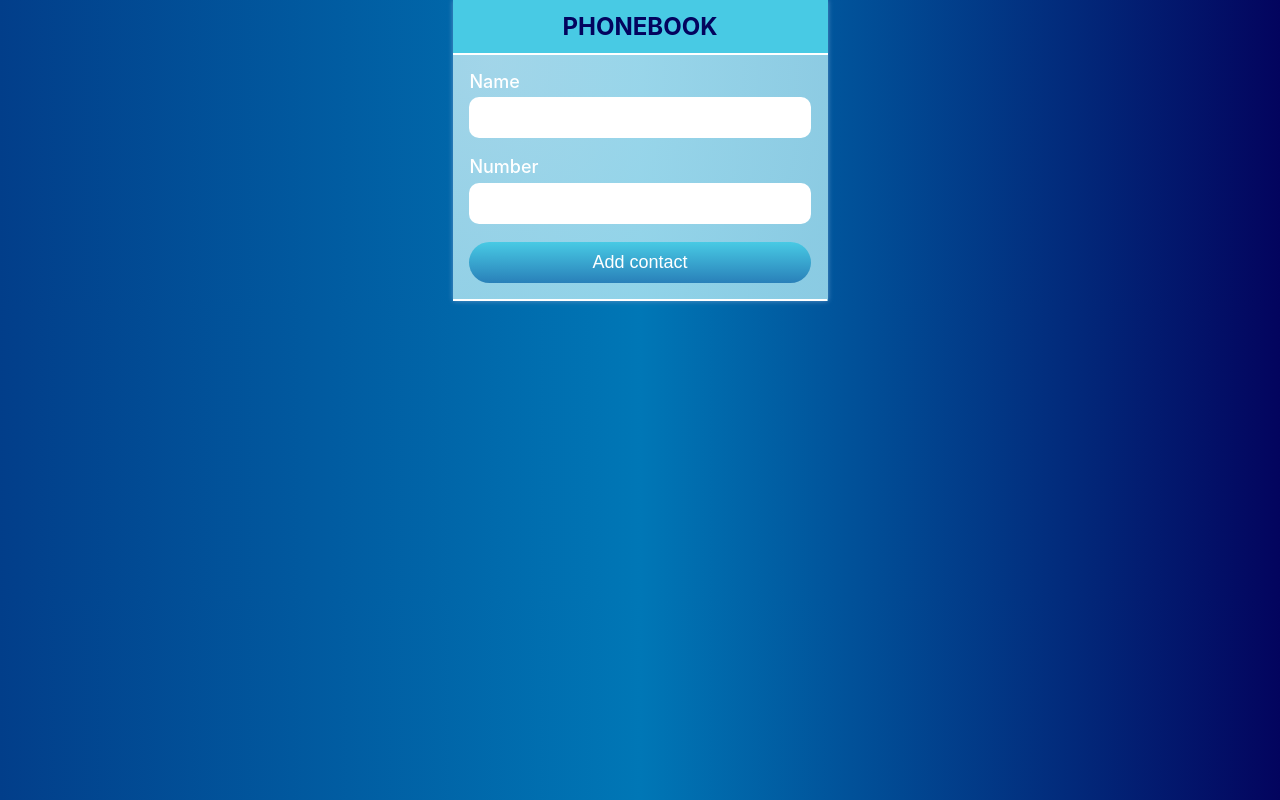
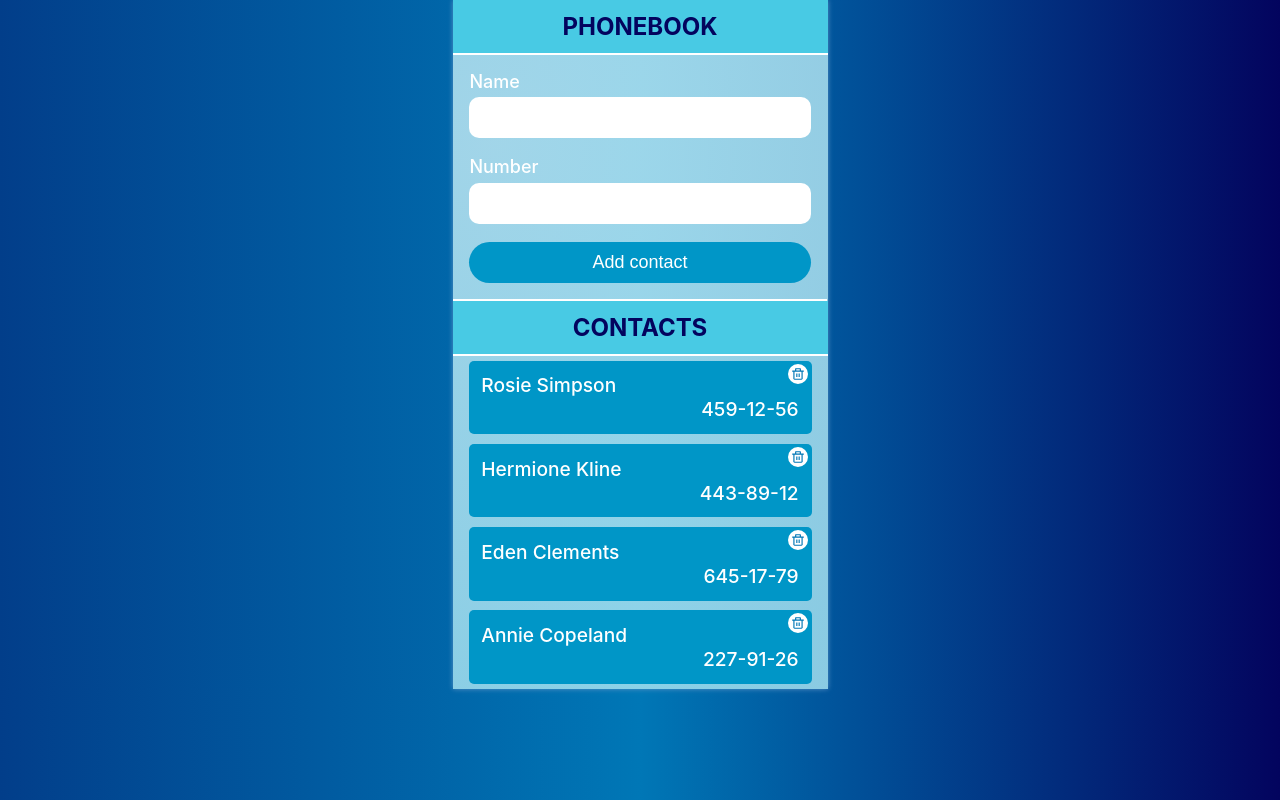
Before and after one commit to VasylievYurii/goit-react-hw-02-phonebook, a React (Create React App) app: page / in a window 1280 px wide. Built offline with nearby package versions, Linux system fonts and the light colour scheme.

Commit message:
version 1.2

```diff
--- a/package.json
+++ b/package.json
@@ -15,6 +15,7 @@
     "prop-types": "^15.8.1",
     "react": "^18.1.0",
     "react-dom": "^18.1.0",
+    "react-icons": "^4.10.1",
     "react-scripts": "5.0.1",
     "web-vitals": "^2.1.3",
     "yup": "^1.2.0"
--- a/src/components/App/App.jsx
+++ b/src/components/App/App.jsx
@@ -1,34 +1,43 @@
 import { Component } from 'react';
 import FormPhonebook from 'components/FormPhonebook';
-import { Section, Container, Title, TitleContacts } from './App.styled';
+import {
+  Section,
+  Container,
+  Title,
+  TitleContacts,
+  ContactUl,
+} from './App.styled';
 import { nanoid } from 'nanoid';
 import { Contact } from 'components/ContactCard/ContactCard';
 
 export class App extends Component {
   state = {
-    contacts: [],
-
+    contacts: [
+      { id: 'id-1', name: 'Rosie Simpson', number: '459-12-56' },
+      { id: 'id-2', name: 'Hermione Kline', number: '443-89-12' },
+      { id: 'id-3', name: 'Eden Clements', number: '645-17-79' },
+      { id: 'id-4', name: 'Annie Copeland', number: '227-91-26' },
+    ],
   };
-
-
 
   addContact = data => {
     this.setState(prevState => ({
-    contacts: [...prevState.contacts, data]
+      contacts: [...prevState.contacts, data],
     }));
- }
+  };
 
   markupContacts = () => {
     return this.state.contacts.map(contact => {
-      const id = nanoid();
-      console.log("id:", id);
+      return <Contact key={contact.id} name={contact.name} number={contact.number}  onClick={this.deleteItem}/>;
+    });
+  };
 
-     return <Contact key={id} name={contact.name} number={contact.number}/>})
-    //   <a href="#">
-    //   <p>{contact.name} </p>
-    //   <p>{contact.number}</p>
-    //   </a>
-    //  </Contact>})
+deleteItem =(e) => {
+  if (e.target === e.currentTarget){
+    console.log("e:", e)
+  }
+
+
 }
 
   render() {
@@ -37,14 +46,15 @@ export class App extends Component {
         <Section>
           <Container>
             <Title>Phonebook</Title>
-        <FormPhonebook onSubmit={this.addContact}/>
-        {this.state.contacts.length === 0 ? null : <TitleContacts>Contacts</TitleContacts>}
-        <ul>
-        {this.markupContacts()}
-        </ul>
+            <FormPhonebook onSubmit={this.addContact} />
+            {this.state.contacts.length === 0 ? null : (
+              <>
+                <TitleContacts>Contacts</TitleContacts>
+                <ContactUl>{this.markupContacts()}</ContactUl>
+              </>
+            )}
           </Container>
         </Section>
-
       </>
     );
   }
--- a/src/components/App/App.styled.js
+++ b/src/components/App/App.styled.js
@@ -9,10 +9,7 @@ export const Container = styled.div`
   display: flex;
   flex-direction: column;
   align-items: center;
-  /* gap: 28px; */
   margin: 0 auto;
-  /* padding-bottom: 0.5em; */
-  /* border-radius: 5px; */
   background-image: var(--gradient-section);
   box-shadow: var(--shadow-section);
 `;
@@ -29,16 +26,15 @@ export const Title = styled.h1`
 `;
 
 export const TitleContacts = styled.h2`
-width: 100%;
-text-align: center;
-border-bottom: 2px solid white;
-padding-top: 0.5em;
+  width: 100%;
+  text-align: center;
+  border-bottom: 2px solid white;
+  padding-top: 0.5em;
   padding-bottom: 0.5em;
   background-color: var(--color-accent);
   text-transform: uppercase;
   color: var(--color-main-one);
-`
-export const Contact = styled.li`
-font-size: 20px;
-padding: 0.5em;
-`
+`;
+export const ContactUl = styled.ul`
+  width: 100%;
+`;
--- a/src/components/ContactCard/ContactCard.jsx
+++ b/src/components/ContactCard/ContactCard.jsx
@@ -1,10 +1,13 @@
 import React from 'react';
 
-export const Contact = ({key, name, number}) =>{
-    return (<li key={key}>
-      <a href="#">
-      <p>{name} </p>
-      <p>{number}</p>
-      </a>
-     </li>)
+import { ContactList, ContactCard, ContactName, ContactNumber, RiDeleteBinLineSvg} from './ContactCard.styled';
+
+export const Contact = ({ name, number, onClick}) =>{
+    return (<ContactList>
+      <ContactCard href="#" onClick={(e)=>e.preventDefault()}>
+      <ContactName>{name} </ContactName>
+      <ContactNumber>{number}</ContactNumber>
+      <RiDeleteBinLineSvg onClick={onClick}/>
+      </ContactCard>
+     </ContactList>)
 }
--- a/src/components/ContactCard/ContactCard.styled.js
+++ b/src/components/ContactCard/ContactCard.styled.js
@@ -0,0 +1,62 @@
+import styled from '@emotion/styled';
+import {RiDeleteBinLine} from 'react-icons/ri';
+
+export const ContactList = styled.li`
+  display: block;
+  font-size: 1em;
+  padding-left: 1em;
+  padding-right: 1em;
+  padding-top: 0.3em;
+  padding-bottom: 0.3em;
+`;
+
+export const ContactCard = styled.a`
+position: relative;
+  display: block;
+  padding: 0.8em;
+  border-radius: 5px;
+  background-color: var(--color-contacts);
+  box-shadow: auto;
+  transition: background-color 250ms var(--timing-function),
+    box-shadow 250ms var(--timing-function);
+
+  &:hover {
+    background-color: var(--color-main-three);
+    box-shadow: 0 0px 5px rgba(0, 0, 0, 0.3);
+  }
+
+  &:link,
+  &:visited {
+    text-decoration: none;
+  }
+
+  &:link:hover,
+  &:visited:hover {
+    text-decoration: none;
+  }
+`;
+
+export const ContactName = styled.p`
+  color: white;
+  font-size: 1.2em;
+  font-weight: 500;
+`;
+
+export const ContactNumber = styled.p`
+  color: white;
+  font-size: 1.2em;
+  font-weight: 500;
+  text-align: right;
+  margin-left: auto;
+`;
+export const RiDeleteBinLineSvg = styled(RiDeleteBinLine)`
+position: absolute;
+right:0.2em;
+top:0.2em;
+color:var(--color-main-three);
+background-color: white;
+border-radius: 50%;
+border: 3px solid white;
+width: 14px;
+height: 14px;
+`
--- a/src/components/FormPhonebook/FormPhonebook.jsx
+++ b/src/components/FormPhonebook/FormPhonebook.jsx
@@ -1,79 +1,6 @@
-// import React, { Component } from 'react';
-// import { nanoid } from 'nanoid';
-// import { Formik, Form, Field } from 'formik';
-
-// const initialValues = {name:'', number:''}
-
-// class FormPhonebook extends Component {
-//   state = {
-//     name: '',
-//     number: '',
-//   };
-
-//   inputNameId = nanoid();
-
-//   inputNumberId = nanoid();
-
-//   handleChange = ({ target }) => {
-//     this.setState({
-//       [target['name']]: target.value,
-//     });
-//   };
-
-//   handleSubmit = e => {
-//     e.preventDefault();
-//     this.props.onSubmit(this.state);
-//     this.reset();
-//   };
-
-//   reset = () => {
-//     this.setState({ name: '', number: '' });
-//   };
-
-//   render() {
-//     return (
-//       <Formik initialValues="initialValues" onSubmit={this.handleSubmit}>
-//         <Form>
-//           <label htmlFor={this.inputNameId}>
-//             Name
-//             <Field
-//               type="text"
-//               name="name"
-//               id={this.inputNameId}
-//               onChange={this.handleChange}
-//               // pattern="^[a-zA-Zа-яА-Я]+(([' -][a-zA-Zа-яА-Я ])?[a-zA-Zа-яА-Я]*)*$"
-//               title="Name may contain only letters, apostrophe, dash and spaces. For example Adrian, Jacob Mercer, Charles de Batz de Castelmore d'Artagnan"
-//               value={this.state.name}
-//               required
-//             />
-//           </label>
-
-//           <label htmlFor={this.inputNumberId}>
-//             Number
-//             <Field
-//               type="tel"
-//               name="number"
-//               id={this.inputNumberId}
-//               onChange={this.handleChange}
-//               // pattern="\+?\d{1,4}?[-.\s]?\(?\d{1,3}?\)?[-.\s]?\d{1,4}[-.\s]?\d{1,4}[-.\s]?\d{1,9}"
-//               title="Phone number must be digits and can contain spaces, dashes, parentheses and can start with +"
-//               value={this.state.number}
-//               required
-//             />
-//           </label>
-
-//           <button type="submit">Add contact</button>
-//         </Form>
-//       </Formik>
-//     );
-//   }
-// }
-
-// export default FormPhonebook;
-
 import React from 'react';
 import { nanoid } from 'nanoid';
-import { Formik, Form, Field, ErrorMessage } from 'formik';
+import { Formik } from 'formik';
 import * as Yup from 'yup';
 import { FormWrapper,Button,LabelForm,ErrorMessageForm,FieldForm } from './FormPhonebook.styled';
 
@@ -102,7 +29,9 @@ const FormPhonebook = ({ onSubmit }) => {
   const inputNumberId = nanoid();
 
   const handleSubmit = (values, { resetForm }) => {
-    onSubmit(values);
+    const idGen = nanoid();
+    const contact = { id:idGen, ...values};
+    onSubmit(contact);
     resetForm();
   };
 
--- a/src/components/FormPhonebook/FormPhonebook.styled.js
+++ b/src/components/FormPhonebook/FormPhonebook.styled.js
@@ -1,8 +1,7 @@
 import styled from '@emotion/styled';
-import { Formik, Form, Field, ErrorMessage } from 'formik';
+import { Form, Field, ErrorMessage } from 'formik';
 
 export const FormWrapper = styled(Form)`
-  /* background-color: red; */
   padding: 1em;
   border-bottom: 2px solid white;
   display: flex;
@@ -11,52 +10,17 @@ export const FormWrapper = styled(Form)`
 `;
 
 export const Button = styled.button`
-  background: var(--color-accent);
-  background-image: -webkit-linear-gradient(top, var(--color-accent), #2980b9);
-  background-image: -moz-linear-gradient(top, var(--color-accent), #2980b9);
-  background-image: -ms-linear-gradient(top, var(--color-accent), #2980b9);
-  background-image: -o-linear-gradient(top, var(--color-accent), #2980b9);
-  background-image: linear-gradient(to bottom, var(--color-accent), #2980b9);
-  -webkit-border-radius: 28;
-  -moz-border-radius: 28;
+  background-color: var(--color-contacts);
   border-radius: 28px;
-  /* font-family: Arial; */
   border: none;
   color: #ffffff;
   font-size: 18px;
   padding: 10px 20px 10px 20px;
-  /* text-decoration: none; */
-  /* outline: none; */
+  transition: background-color 500ms var(--timing-function), font-weight 300ms var(--timing-function), color 300ms var(--timing-function);
   &:hover {
     font-weight: 700;
     color: var(--color-main-one);
-    background: var(--color-line-hover);
-    background-image: -webkit-linear-gradient(
-      top,
-      var(--color-line-hover),
-      var(--color-accent)
-    );
-    background-image: -moz-linear-gradient(
-      top,
-      var(--color-line-hover),
-      var(--color-accent)
-    );
-    background-image: -ms-linear-gradient(
-      top,
-      var(--color-line-hover),
-      var(--color-accent)
-    );
-    background-image: -o-linear-gradient(
-      top,
-      var(--color-line-hover),
-      var(--color-accent)
-    );
-    background-image: linear-gradient(
-      to bottom,
-      var(--color-line-hover),
-      var(--color-accent)
-    );
-    /* text-decoration: none; */
+    background-color: var(--color-line-hover);
   }
 `;
 
@@ -64,7 +28,6 @@ export const LabelForm = styled.label`
   font-size: 18px;
   font-weight: 500;
   margin-bottom: 0.3em;
-  /* color: var(--color-main-three); */
   color: white;
 `;
 
--- a/src/index.css
+++ b/src/index.css
@@ -4,7 +4,7 @@
   --color-main-one:#03045e;
   --color-main-two:#023e8a;
   --color-main-three:#0077b6;
-  /* --color:#0096c7; */
+  --color-contacts:#0096c7;
   /* --color:#00b4d8; */
   --color-accent:#48cae4;
   --color-line-hover:#90e0ef;
@@ -12,6 +12,7 @@
   /* --color-section-one:#caf0f8; */
   --gradient-section:radial-gradient( circle farthest-corner at 10% 20%,  rgba(202, 240, 248, 0.8) 0%, rgba(173, 232, 244, 0.8) 90% );
   --shadow-section:0px 0px 5px rgba(100, 150, 200, 0.9);
+  --timing-function: cubic-bezier(0.4, 0, 0.2, 1);
 }
 
 body {
```
Also changed, not shown: 1 other file (tests, documents, lock files or other folders). Lines whose indentation alone changed are shown as unchanged.
